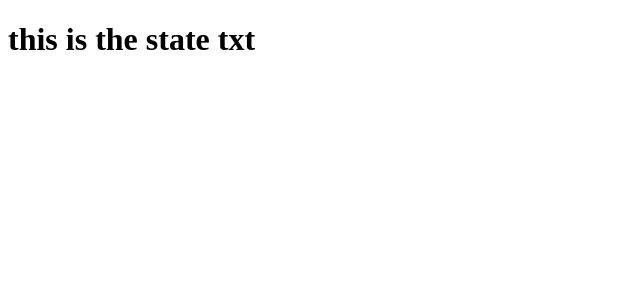
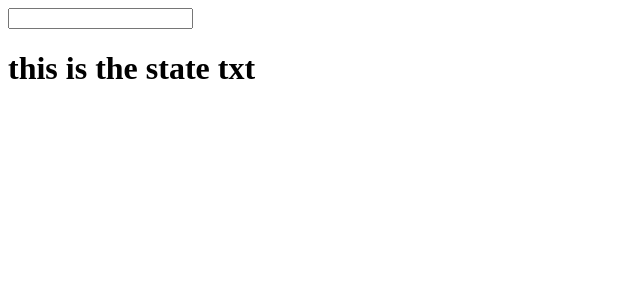
Before and after one commit to bgirlcoolcat/React-How-to, a React (Create React App) app: page / in a window 1280 px wide. Shown: the top 300 px of the page, without its empty margins (0-640 px from the left). Built offline with nearby package versions, Linux system fonts and the light colour scheme.

Commit message:
State is meant to be managed and updated by our component. This is how

```diff
--- a/src/App.js
+++ b/src/App.js
@@ -10,13 +10,20 @@ class App extends React.Component {
     }
   }
 
-// To use state within our JSX, we interpolate it just like we do this.props, but this time, we're going to say,
-// this.state, and then, the key that we're looking for, in this case, it's txt.
-// We can see in the browser, we get 'this is the state txt'.
+  // State is meant to be managed and updated by our component.
+  // I'm going to create a method here called "update" that takes in an event.
+
+  update(e) {
+    this.setState({txt: e.target.value})
+  }
 
   render() {
     return (
-      <h1>{this.state.txt}</h1>
+      <div>
+        <input type="text"
+        onChange={this.update.bind(this)} />
+        <h1>{this.state.txt}</h1>
+      </div>
     )
   }
 }
```
